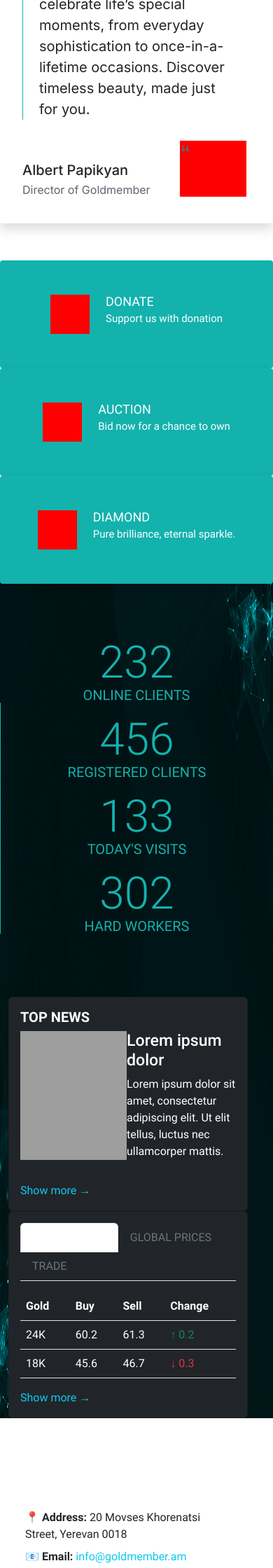
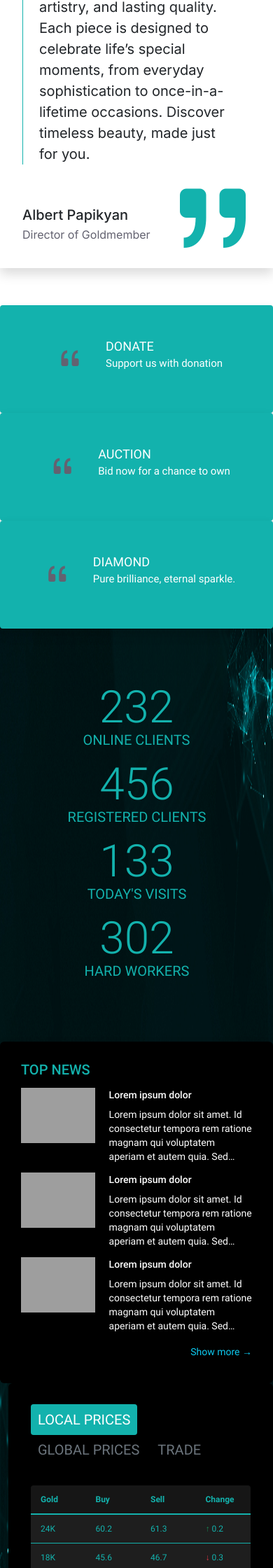
Before and after one commit to harutin19912024/samvel, a PHP site: page / in a window 390 px wide. Shown: the part 1480-3720 px from the top of the page at 70% size. Run offline with PHP 8.4, Linux system fonts and the light colour scheme; grey boxes are pictures that could not be loaded.

Commit message:
left footer and mobile

```diff
--- a/css/colors.css
+++ b/css/colors.css
@@ -4,4 +4,6 @@
     --white-color: #FFFFFF;
     --black-color: #000000;
     --gray-color: #636270;
+    --table-body-color: #1E1E1E;
+    --table-header-color: #161616;
 }
--- a/css/components/cards.css
+++ b/css/components/cards.css
@@ -9,8 +9,9 @@
     .card-icon {
         width: 56px;
         height: 56px;
-        background-color: red;
+        font-size: 40px;
         margin-right: 23px;
+        color: var(--white-color);
     }
 
     .card-title {
--- a/css/components/price-news.css
+++ b/css/components/price-news.css
@@ -2,6 +2,7 @@
     font-family: 'Roboto', sans-serif;
     margin-top: -80px;
     padding-top: 140px;
+    padding-bottom: 88px;
 
     .background-image {
         position: relative;
@@ -33,4 +34,115 @@
         line-height: 22px;
         text-transform: uppercase;
     }
+
+    .news-headline {
+        font-size: 20px;
+        line-height: 20px;
+        color: var(--primary-color);
+        font-weight: 500;
+        text-transform: uppercase;
+        margin-bottom: 16px;
+    }
+
+    .news-card {
+        padding: 29px;
+
+        .news-item-image {
+            flex: 0 0 32%;
+        }
+
+        .text {
+            flex: 1;
+            padding-left: 20px;
+        }
+
+        .news-item {
+            margin-bottom: 13px;
+        }
+
+        .news-item-text {
+            width: 100%;
+            display: -webkit-box;
+            -webkit-box-orient: vertical;
+            -webkit-line-clamp: 4;
+            overflow: hidden;
+        }
+
+        .news-item-text, .news-item-title {
+            font-size: 14px;
+            line-height: 20px;
+        }
+
+        .text-info {
+            margin-left: auto;
+            font-size: 14px;
+            font-weight: 400;
+            padding: 4px 0;
+        }
+    }
+
+    .table-nav-box {
+        padding: 29px 31px 15px 31px;
+        height: 100%;
+    }
+
+    .nav-tabs {
+        border: none;
+
+        .nav-link {
+            font-size: 20px;
+            line-height: 22px;
+            font-weight: 400;
+            border-radius: 4px;
+            padding: 10px 9px;
+            margin-right: 6px;
+
+            &.is_active {
+                background-color: var(--primary-color);
+            }
+        }
+    }
+
+    .table {
+        font-size: 12px;
+        line-height: 16px;
+        font-family: 'Inter', sans-serif;
+        margin-top: 30px;
+        border-radius: 4px;
+        overflow: hidden;
+        height: 100%;
+    }
+
+    .table-header {
+        background-color: var(--table-header-color);
+        font-weight: 700;
+        display: flex;
+        border-bottom: solid 2px var(--primary-color);
+
+        > div {
+            flex: 1;
+            padding: 12px 14px;
+        }
+    }
+
+    .table-body {
+        background-color: var(--table-body-color);
+        font-weight: 400;
+
+        .table-row {
+            display: flex;
+            border-bottom: solid 1px var(--primary-color);
+
+            > div {
+                flex: 1;
+                padding: 12px 14px;
+            }
+        }
+    }
+
+    .text-info {
+        margin-left: auto;
+        font-size: 14px;
+        font-weight: 400;
+    }
 }
--- a/css/components/quote.css
+++ b/css/components/quote.css
@@ -55,9 +55,10 @@
 
     .quote-icon {
         display: block;
-        background: red;
         width: 95px;
+        font-size: 150px;
         height: 80px;
+        color: var(--primary-color);
+        transform: rotate(180deg) translate(-27px, -69px);
     }
-
 }
--- a/css/global.css
+++ b/css/global.css
@@ -16,6 +16,16 @@
     font-family: 'Roboto', sans-serif;
 }
 
-p {
+p, ul, ol {
     margin-bottom: 0;
 }
+
+
+@keyframes marquee {
+    from {
+        transform: translateX(100%);
+    }
+    to {
+        transform: translateX(-100%);
+    }
+}
--- a/index.html
+++ b/index.html
@@ -9,6 +9,7 @@
     <link href="/css/lib/bootstrap.min.css" rel="stylesheet">
     <link href="/css/lib/bootstrap-icons-min.css" rel="stylesheet">
     <link href="css/global.css" rel="stylesheet">
+    <script src="js/bootstrap.bundle.min.js"></script>
 
     <link rel="preload" href="fonts/roboto/Roboto-Light.woff2" as="font" type="font/woff2" crossorigin="anonymous">
     <link rel="preload" href="fonts/roboto/Roboto-Regular.woff2" as="font" type="font/woff2" crossorigin="anonymous">
@@ -28,8 +29,8 @@
 
 <!--  &lt;!&ndash; SECTION HEADER &ndash;&gt;-->
 <header class="mb-auto bg-black header pt-1">
-    <div class="row py-2 px-0 mx-auto d-flex justify-content-between white-color container">
-        <ul class="d-flex gap-3 col-9 fw-light contact-box px-0 mb-0">
+    <div class="row py-2 px-0 mx-auto d-flex justify-content-between white-color flex-wrap container">
+        <ul class="d-flex gap-3 col-md-9 col-12 fw-light contact-box px-0 mb-0">
             <li class="me-4"><a href="mailto:info@goldmember.am"> <i class="bi bi-envelope-fill pe-2"></i>info@goldmember.am</a>
             </li>
             <li class="me-4"><a href="tel:+37494261605"> <i class="bi bi-telephone-fill pe-2"></i> (+374) 94 261 605</a>
@@ -37,7 +38,7 @@
             <li class="me-4"><a href="tel:+37494261606"> <i class="bi bi-telephone-fill pe-2"></i>(+374) 94 261 606 </a>
             </li>
         </ul>
-        <ul class="px-0 d-flex col-3 justify-content-end mb-0">
+        <ul class="px-0 d-flex col-3 justify-content-start mt-md-0 mt-3 mb-md-0 mb-2 justify-content-md-end mb-0">
             <li class="social-button"><a href="#" class="social"> <i class="bi bi-facebook"></i> </a></li>
             <li class="social-button"><a href="#" class="social"> <i class="bi bi-instagram"></i> </a></li>
             <li class="social-button"><a href="#" class="social"> <i class="bi bi-tiktok"></i> </a></li>
@@ -45,7 +46,7 @@
         </ul>
     </div>
     <div class="bg-secondary-color black-color">
-        <div class="row py-2 mx-auto  px-0 d-flex justify-content-between container">
+        <div class="row mx-auto px-0 d-flex justify-content-between container header-action-box">
             <div class="w-auto px-0">
                 <a href="#">
                     <img src="images/Logo.png" alt="Logo" height="32" width="199">
@@ -73,30 +74,47 @@
             </ul>
         </div>
     </div>
-    <div class="row w-100 px-0 d-flex justify-content-between bg-secondary-color black-color">
-        <ul class="d-flex col-3 justify-content-end px-0">
+    <div class="bg-secondary-color black-color">
+        <div class="container px-0">
+            <div class="row d-flex justify-content-between">
+                <ul class="d-flex col-3 px-0">
                     <li class="nav-item">
-                <a class="nav-link gray-color" href="#">
+                        <a class="nav-item-link gray-color" href="#">
                             Home
                         </a>
                     </li>
                     <li class="nav-item">
-                <a class="nav-link gray-color" href="#">
-                    Home
+                        <a class="nav-item-link gray-color" href="#">
+                            About
+                        </a>
+                    </li>
+                    <li class="nav-item">
+                        <a class="nav-item-link gray-color" href="#">
+                            News
+                        </a>
+                    </li>
+
+                    <li class="nav-item">
+                        <a class="nav-item-link gray-color" href="#">
+                            Contact
                         </a>
                     </li>
                 </ul>
-        <div class="dropdown w-auto">
-            <button class="btn btn-secondary dropdown-toggle" type="button" data-bs-toggle="dropdown"
+                <div class="dropdown w-auto ">
+                    <button class="btn primary-color dropdown-toggle pe-0" type="button" data-bs-toggle="dropdown"
                             aria-expanded="false">
-                Dropdown button
+                        Eng
                     </button>
                     <ul class="dropdown-menu">
-                <li><a class="dropdown-item" href="#">Action</a></li>
-                <li><a class="dropdown-item" href="#">Another action</a></li>
-                <li><a class="dropdown-item" href="#">Something else here</a></li>
+                        <li><a class="dropdown-item" href="#">Arm</a></li>
+                        <li><a class="dropdown-item" href="#">Ru</a></li>
                     </ul>
                 </div>
+            </div>
+        </div>
+    </div>
+    <div class="marquee-container bg-secondary-color overflow-hidden">
+        <div class="marquee-text">Running line text goes here...</div>
     </div>
 </header>
 
@@ -157,7 +175,7 @@
             <div class="col-md-4">
                 <div class="bg-primary-color text-white d-flex justify-content-center card-content shadow">
                     <div class="card-icon">
-
+                        <i class="bi bi-quote gray-color quote-icon"></i>
                     </div>
                     <div>
                         <h5 class="card-title">DONATE</h5>
@@ -168,7 +186,7 @@
             <div class="col-md-4">
                 <div class="bg-primary-color text-white d-flex justify-content-center card-content shadow">
                     <div class="card-icon">
-
+                        <i class="bi bi-quote gray-color quote-icon"></i>
                     </div>
                     <div>
                         <h5 class="card-title">AUCTION</h5>
@@ -179,7 +197,7 @@
             <div class="col-md-4">
                 <div class="bg-primary-color text-white d-flex justify-content-center card-content shadow">
                     <div class="card-icon">
-
+                        <i class="bi bi-quote gray-color quote-icon"></i>
                     </div>
                     <div>
                         <h5 class="card-title">DIAMOND</h5>
@@ -193,8 +211,8 @@
         <div class="position-absolute top-0 start-0 left-0 w-100 h-100 background-image">
             <img class="w-100 h-100" src="images/black.jpg" alt="Banner Image" height="920" width="1440"/>
         </div>
-        <div class="container">
-            <ul class="row text-center primary-color overview-cards">
+        <div class="container px-0">
+            <ul class="row text-center primary-color overview-cards px-2">
                 <li class="col-md-3 overview-card">
                     <h2 class="overview-title">232</h2>
                     <p class="overview-content">ONLINE CLIENTS</p>
@@ -213,35 +231,68 @@
                 </li>
             </ul>
 
-            <div class="row w-100">
+            <div class="row">
                 <!-- Top News Section -->
-                <div class="col-md-6">
-                    <div class="card bg-dark text-white p-3">
-                        <h5 class="fw-bold">TOP NEWS</h5>
+                <div class="col-md-5">
+                    <div class="card shadow text-white bg-black-color news-card">
+                        <h5 class="news-headline">TOP NEWS</h5>
                         <ul>
-                            <li class="news-item mb-3">
-                                <div class="d-flex">
+                            <li class="news-item">
+                                <a class="d-flex">
+                                    <div class="news-item-image">
                                         <img src="https://picsum.photos/152/114" alt="News" class="img-fluid">
-                                    <div>
-                                        <h3>Lorem ipsum dolor</h3>
-                                        <p class="mt-2">Lorem ipsum dolor sit amet, consectetur adipiscing elit. Ut elit
-                                            tellus, luctus nec ullamcorper mattis.</p>
                                     </div>
+                                    <div class="text">
+                                        <h3 class="news-item-title">Lorem ipsum dolor</h3>
+                                        <p class="news-item-text">Lorem ipsum dolor sit amet. Id consectetur tempora rem
+                                            ratione magnam qui voluptatem aperiam et autem quia. Sed voluptatum
+                                            cupiditate aut ...Lorem ipsum dolor sit amet. Id consectetur tempora rem
+                                            ratione magnam qui voluptatem aperiam et autem quia. Sed voluptatum
+                                            cupiditate aut ...</p>
                                     </div>
+                                </a>
+                            </li>
+                            <li class="news-item">
+                                <a class="d-flex">
+                                    <div class="news-item-image">
+                                        <img src="https://picsum.photos/152/114" alt="News" class="img-fluid">
+                                    </div>
+                                    <div class="text">
+                                        <h3 class="news-item-title">Lorem ipsum dolor</h3>
+                                        <p class="news-item-text">Lorem ipsum dolor sit amet. Id consectetur tempora rem
+                                            ratione magnam qui voluptatem aperiam et autem quia. Sed voluptatum
+                                            cupiditate aut ...Lorem ipsum dolor sit amet. Id consectetur tempora rem
+                                            ratione magnam qui voluptatem aperiam et autem quia. Sed voluptatum
+                                            cupiditate aut ...</p>
+                                    </div>
+                                </a>
+                            </li>
+                            <li class="news-item">
+                                <a class="d-flex">
+                                    <div class="news-item-image">
+                                        <img src="https://picsum.photos/152/114" alt="News" class="img-fluid">
+                                    </div>
+                                    <div class="text">
+                                        <h3 class="news-item-title">Lorem ipsum dolor</h3>
+                                        <p class="news-item-text">Lorem ipsum dolor sit amet. Id consectetur tempora rem
+                                            ratione magnam qui voluptatem aperiam et autem quia. Sed voluptatum
+                                            cupiditate aut ...Lorem ipsum dolor sit amet. Id consectetur tempora rem
+                                            ratione magnam qui voluptatem aperiam et autem quia. Sed voluptatum
+                                            cupiditate aut ...</p>
+                                    </div>
+                                </a>
                             </li>
                         </ul>
-
-
                         <a href="#" class="text-info">Show more &rarr;</a>
                     </div>
                 </div>
 
                 <!-- Local Prices Table -->
-                <div class="col-md-6">
-                    <div class="card bg-dark text-white p-3">
+                <div class="col-md-7 ps-4 ">
+                    <div class="card shadow bg-black-color table-nav-box">
                         <ul class="nav nav-tabs">
                             <li class="nav-item">
-                                <a class="nav-link active text-white" href="#">LOCAL PRICES</a>
+                                <a class="nav-link is_active text-white" href="#">LOCAL PRICES</a>
                             </li>
                             <li class="nav-item">
                                 <a class="nav-link text-muted" href="#">GLOBAL PRICES</a>
@@ -250,30 +301,40 @@
                                 <a class="nav-link text-muted" href="#">TRADE</a>
                             </li>
                         </ul>
-                        <table class="table text-white mt-3">
-                            <thead>
-                            <tr>
-                                <th>Gold</th>
-                                <th>Buy</th>
-                                <th>Sell</th>
-                                <th>Change</th>
-                            </tr>
-                            </thead>
-                            <tbody>
-                            <tr>
-                                <td>24K</td>
-                                <td>60.2</td>
-                                <td>61.3</td>
-                                <td class="text-success">↑ 0.2</td>
-                            </tr>
-                            <tr>
-                                <td>18K</td>
-                                <td>45.6</td>
-                                <td>46.7</td>
-                                <td class="text-danger">↓ 0.3</td>
-                            </tr>
-                            </tbody>
-                        </table>
+                        <div class="table primary-color">
+                            <div class="table-header">
+                                <div>Gold</div>
+                                <div>Buy</div>
+                                <div>Sell</div>
+                                <div>Change</div>
+                            </div>
+                            <div class="table-body">
+                                <div class="table-row">
+                                    <div>24K</div>
+                                    <div>60.2</div>
+                                    <div>61.3</div>
+                                    <div><span class="text-success">↑</span> 0.2</div>
+                                </div>
+                                <div class="table-row">
+                                    <div>18K</div>
+                                    <div>45.6</div>
+                                    <div>46.7</div>
+                                    <div><span class="text-danger">↓</span> 0.3</div>
+                                </div>
+                                <div class="table-row">
+                                    <div>18K</div>
+                                    <div>45.6</div>
+                                    <div>46.7</div>
+                                    <div><span class="text-danger">↓</span> 0.3</div>
+                                </div>
+                                <div class="table-row">
+                                    <div>18K</div>
+                                    <div>45.6</div>
+                                    <div>46.7</div>
+                                    <div><span class="text-danger">↓</span> 0.3</div>
+                                </div>
+                            </div>
+                        </div>
                         <a href="#" class="text-info">Show more &rarr;</a>
                     </div>
                 </div>
@@ -307,7 +368,7 @@
 </main>
 
 <!-- SECTION FOOTER -->
-<footer class="bg-secondary-color text-white py-4">
+<footer class="bg-secondary-color gray-color py-4">
     <div class="container">
         <div class="row w-100">
             <!-- Contact Section -->
```
Also changed, not shown: css/components/header.css (+46 -0 lines). Lines whose indentation alone changed are shown as unchanged.
